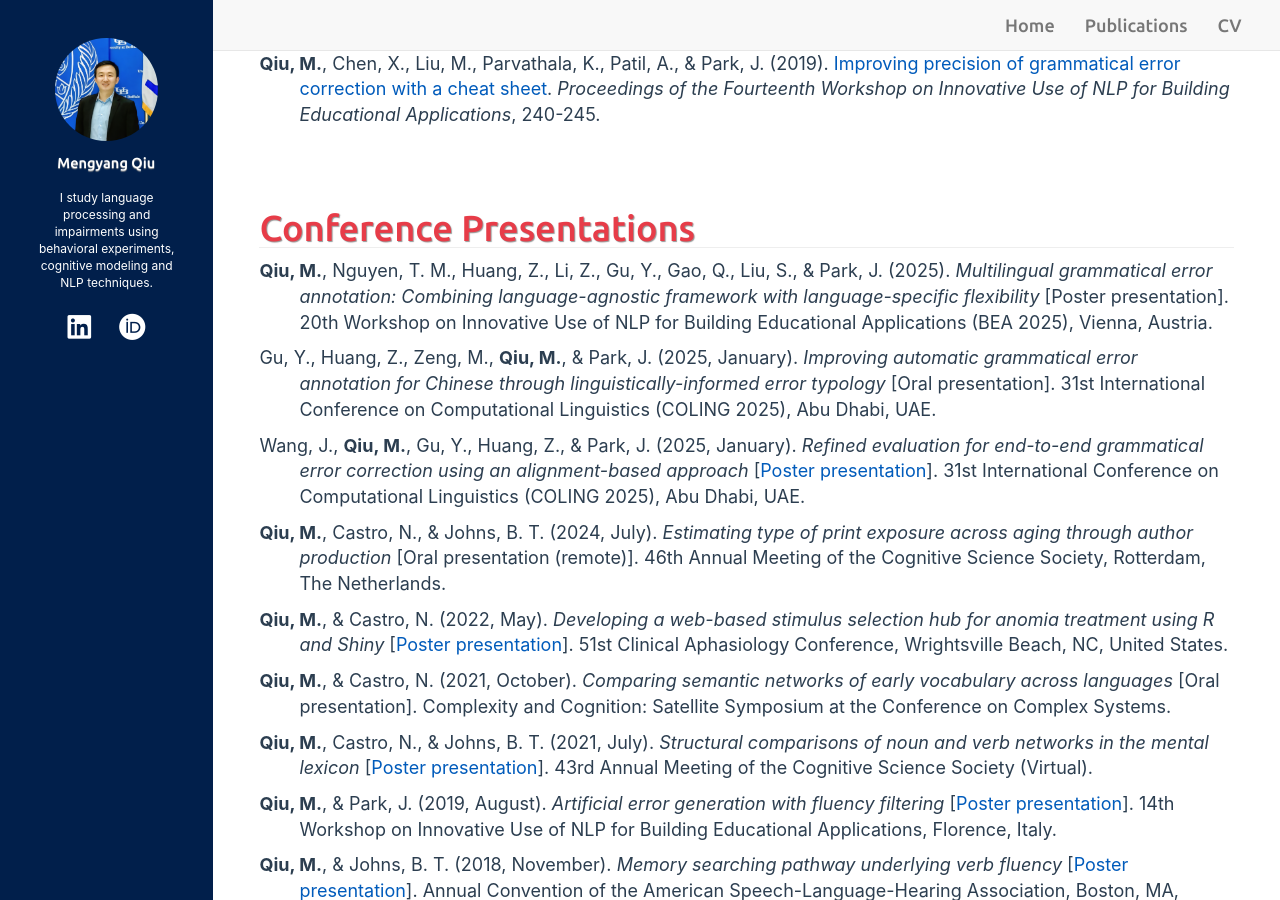
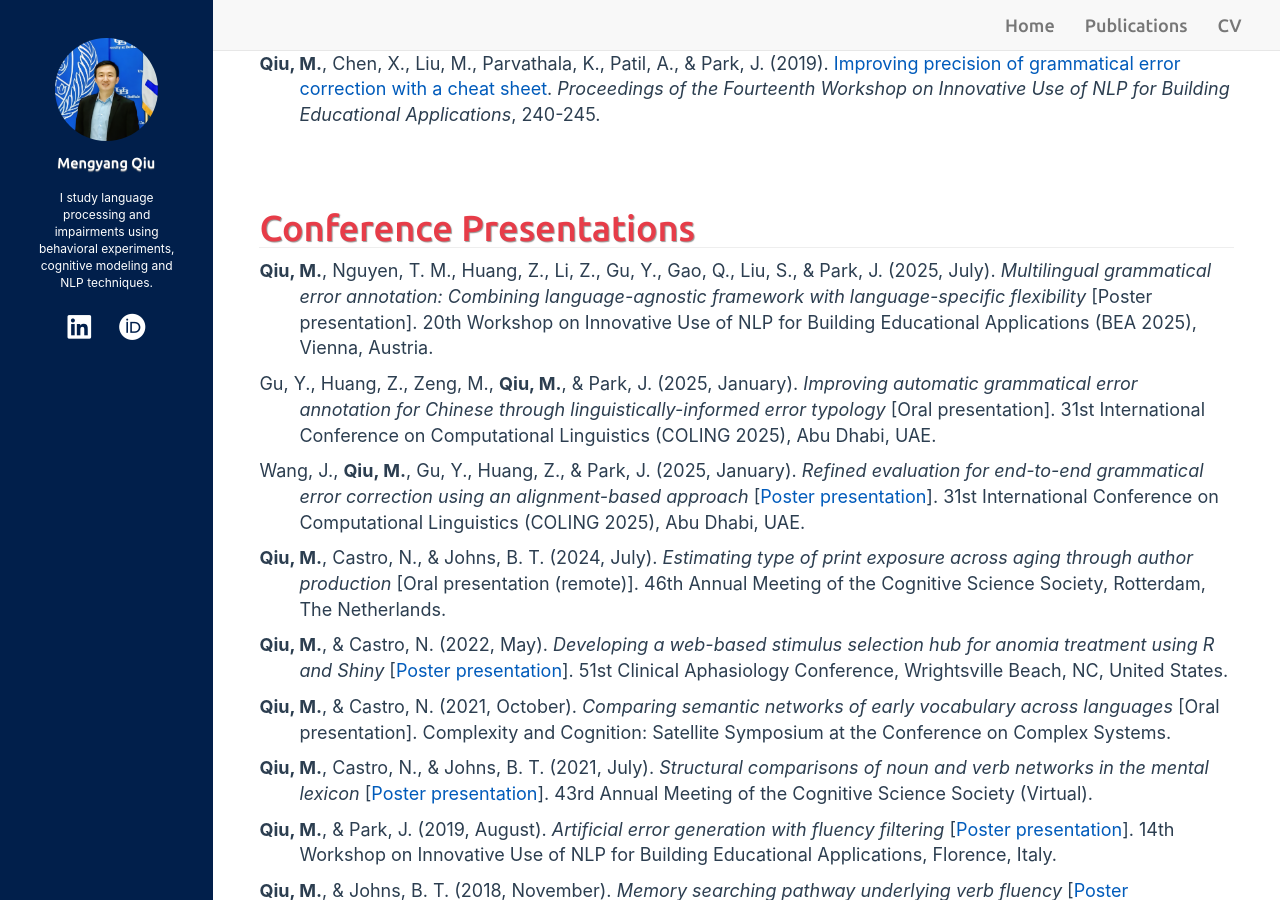
Before and after one commit to mengyangq/mengyangq.github.io, a Jekyll site: the page built from index.html, in a window 1280 px wide and 900 px high, scrolled down 1828 px. Built offline with Jekyll 4.4.1, drawn with Linux system fonts in a browser that asks for light colours; nearby versions of some CDN libraries; a style sheet for code colours, icons or effects is not loaded.

Commit message:
Update publications.md

```diff
--- a/_includes/publications.md
+++ b/_includes/publications.md
@@ -27,7 +27,7 @@ Tibeto-Burman languages</a>. <em>Poznan Studies in Contemporary Linguistics</em>
 
 # Conference Presentations
 
-<p style="padding-left: 40px; text-indent: -40px;"><strong>Qiu, M.</strong>, Nguyen, T. M., Huang, Z., Li, Z., Gu, Y., Gao, Q., Liu, S., & Park, J. (2025). <em>Multilingual grammatical error annotation: Combining language-agnostic framework with language-specific flexibility</em> [Poster presentation]. 20th Workshop on Innovative Use of NLP for Building Educational Applications (BEA 2025), Vienna, Austria.</p>
+<p style="padding-left: 40px; text-indent: -40px;"><strong>Qiu, M.</strong>, Nguyen, T. M., Huang, Z., Li, Z., Gu, Y., Gao, Q., Liu, S., & Park, J. (2025, July). <em>Multilingual grammatical error annotation: Combining language-agnostic framework with language-specific flexibility</em> [Poster presentation]. 20th Workshop on Innovative Use of NLP for Building Educational Applications (BEA 2025), Vienna, Austria.</p>
 
 <p style="padding-left: 40px; text-indent: -40px;">Gu, Y., Huang, Z., Zeng, M., <strong>Qiu, M.</strong>, & Park, J. (2025, January). <em>Improving automatic grammatical error annotation for Chinese through linguistically-informed error typology</em> [Oral presentation]. 31st International Conference on Computational Linguistics (COLING 2025), Abu Dhabi, UAE.</p>
 
```
